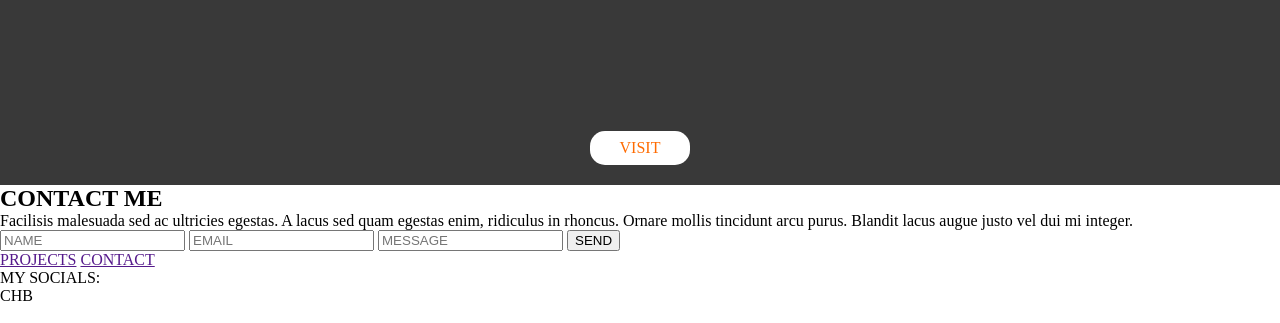
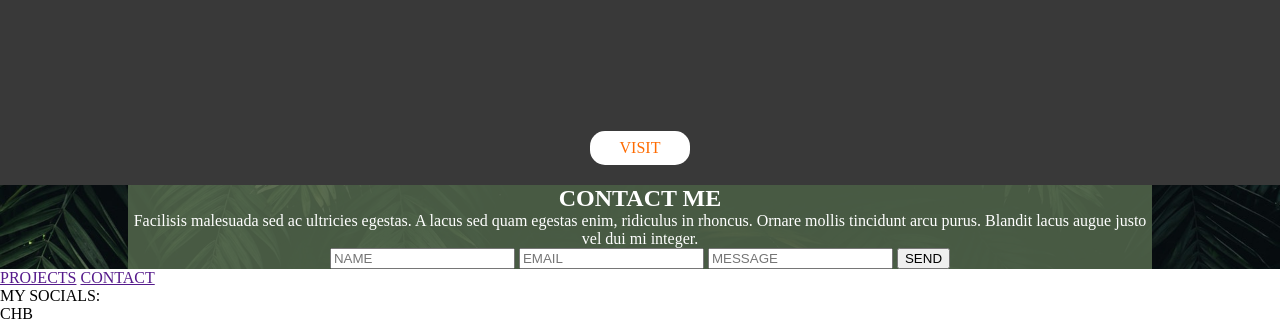
Before and after one commit to chris23698/portfolio, a plain HTML site: page index.html in a window 1280 px wide. Shown: the part 3755-4078 px from the top of the page. Drawn offline with Linux system fonts and the light colour scheme.

Commit message:
fixed bg on contact form

```diff
--- /dev/null
+++ b/css/form.css
@@ -0,0 +1,11 @@
+.contact {
+    background-image: url(../img/pexels-cátia-matos-1072179.jpg);
+    background-position: center;
+    background-size: cover;
+}
+.form {
+    color: white;
+    text-align: center;
+    background-color: rgba(83, 103, 76, 0.86);
+    width: 80%;
+}
--- a/index.html
+++ b/index.html
@@ -11,6 +11,7 @@
     <title>Document</title>
     <link rel="stylesheet" href="./css/header.css" />
     <link rel="stylesheet" href="./css/index.css" />
+    <link rel="stylesheet" href="./css/form.css" />
     <link rel="stylesheet" href="./css/footer.css" />
   </head>
   <body>
@@ -116,7 +117,7 @@
       </div>
       <div class="contact">
         <div class="form">
-          <div class="form info">
+          <div class="form-info">
             <h2>CONTACT ME</h2>
             <p>
               Facilisis malesuada sed ac ultricies egestas. A lacus sed quam
```
Also changed, not shown: css/index.css (line endings or trailing spaces).
